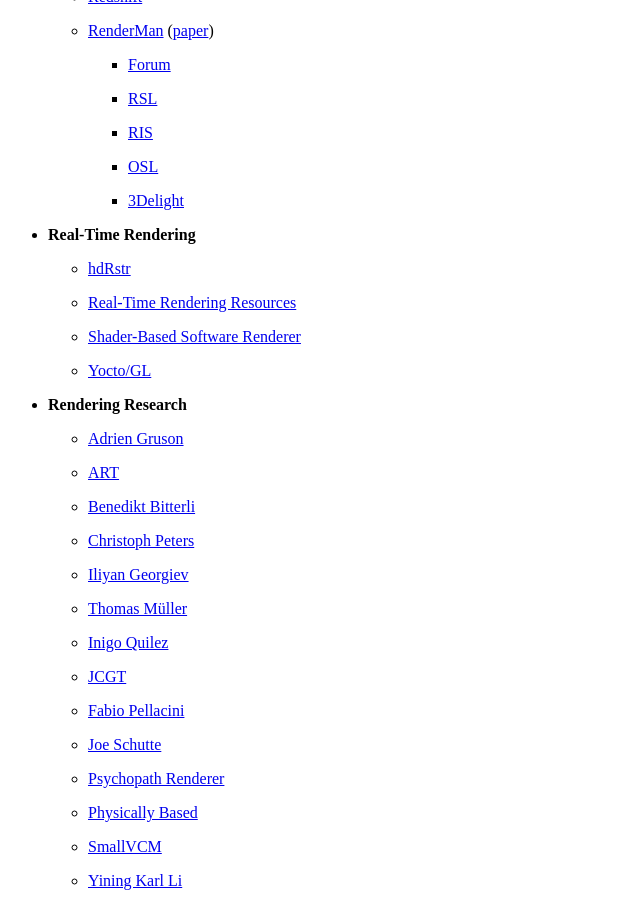
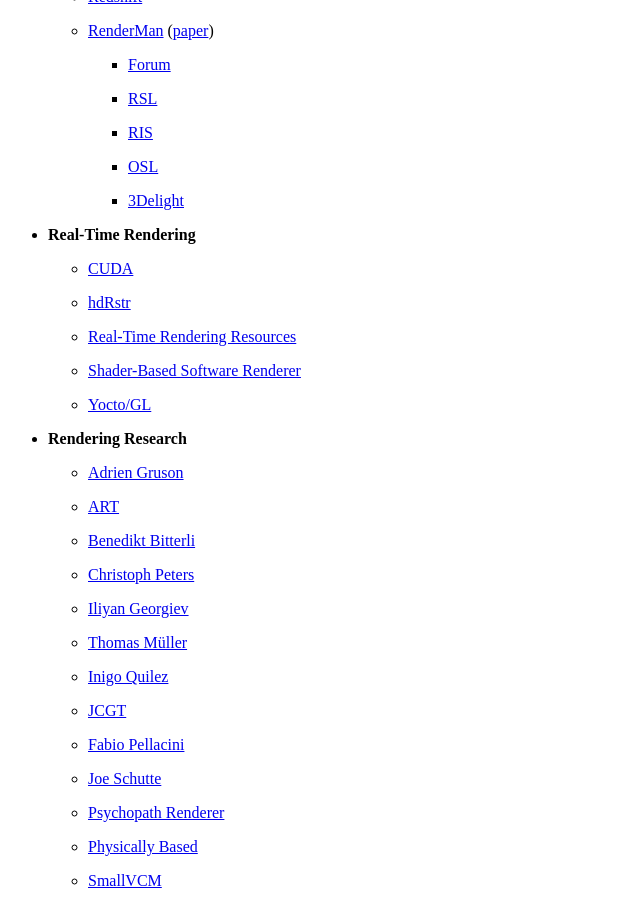
Before and after one commit to wahn/jan_walter_org, a Jekyll site: the page built from links/index.md, in a window 1280 px wide and 900 px high, scrolled down 3831 px. Shown: the whole window, without its empty margins (0-640 px from the left). Built offline with Jekyll 4.4.1, drawn with Linux system fonts in a browser that asks for light colours.

Commit message:
Link to CUDA resources from NVIDIA.

```diff
--- a/links/index.md
+++ b/links/index.md
@@ -265,6 +265,8 @@
         + [3Delight](https://www.3delight.com)
 
 * __Real-Time Rendering__
+
+    - [CUDA](https://developer.nvidia.com/cuda-zone)
 
     - [hdRstr](https://stkrake.net/index.html)
 
```
